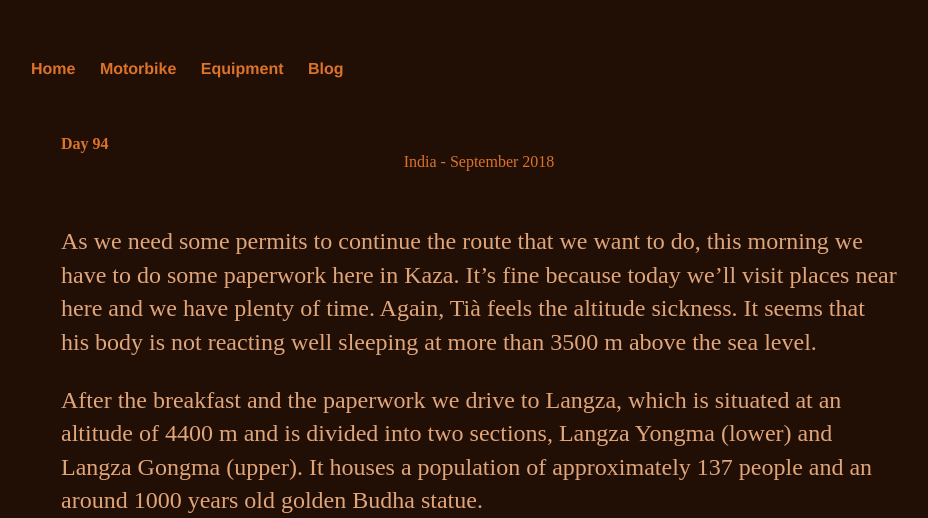
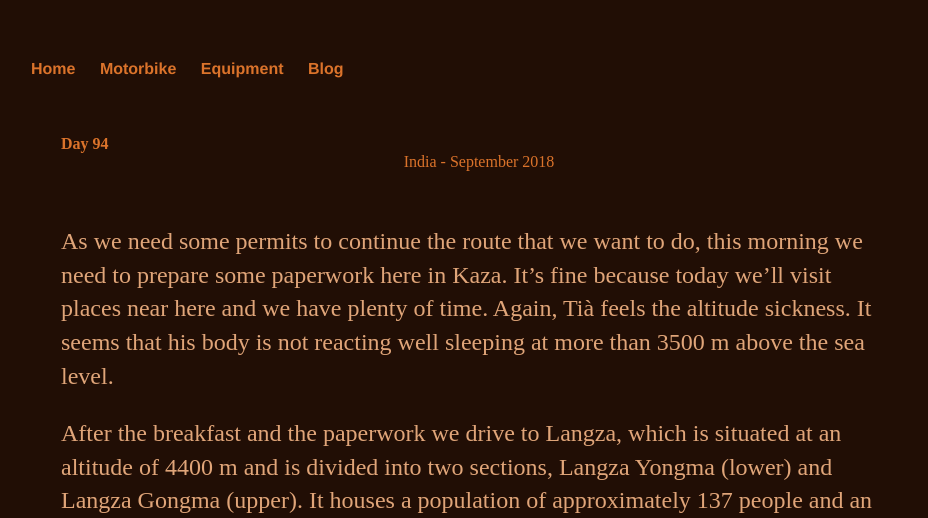
Before and after one commit to PepGonella/pelmonenmoto.github.io, a Jekyll site: the page built from _posts/2018-09-19-day94.md, in a window 1280 px wide and 900 px high, cut to the strip 0-518 px from the top of the window. Shown: the whole strip, without its empty margins (161-1089 px from the left). Built offline with Jekyll 4.4.1, drawn with Linux system fonts in a browser that asks for light colours.

Commit message:
correccio dia 94

```diff
--- a/_posts/2018-09-19-day94.md
+++ b/_posts/2018-09-19-day94.md
@@ -7,7 +7,7 @@ permalink:
 published: true
 ---
 
-As we need some permits to continue the route that we want to do, this morning we have to do some paperwork here in Kaza. It's fine because today we'll visit places near here and we have plenty of time. Again, Tià feels the altitude sickness. It seems that his body is not reacting well sleeping at more than 3500 m above the sea level.
+As we need some permits to continue the route that we want to do, this morning we need to prepare some paperwork here in Kaza. It's fine because today we'll visit places near here and we have plenty of time. Again, Tià feels the altitude sickness. It seems that his body is not reacting well sleeping at more than 3500 m above the sea level.
 
 After the breakfast and the paperwork we drive to Langza, which is situated at an altitude of 4400 m and is divided into two sections, Langza Yongma (lower) and Langza Gongma (upper). It houses a population of approximately 137 people and an around 1000 years old golden Budha statue.
 
```
